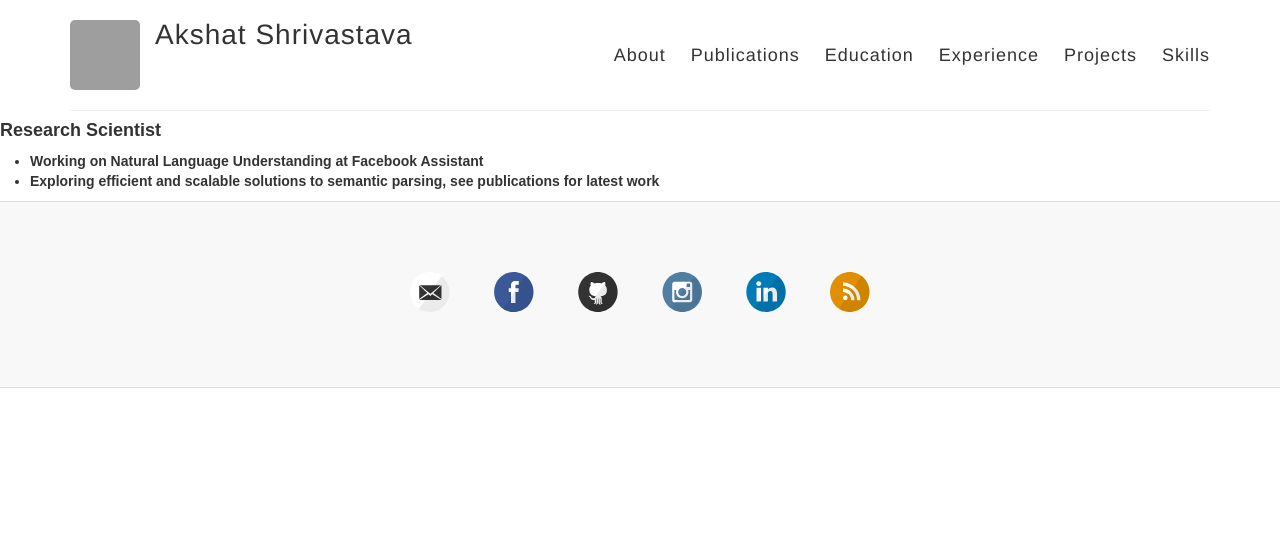
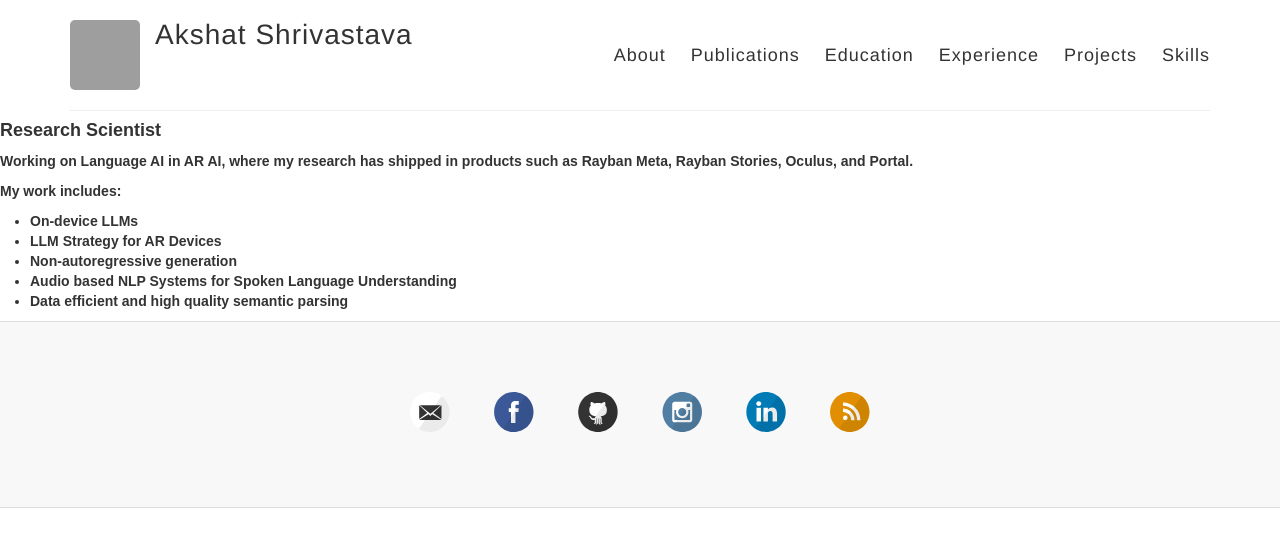
Before and after one commit to AkshatSh/akshatsh.github.io, a Jekyll site: the page built from _posts/2019-09-16-exp.markdown, in a window 1280 px wide. Shown: the top 547 px of the page. Built offline with Jekyll 4.4.1, drawn with Linux system fonts in a browser that asks for light colours; nearby versions of some CDN libraries; grey boxes are pictures that could not be loaded.

Commit message:
Update 2019-09-16-exp.markdown

```diff
--- a/_posts/2019-09-16-exp.markdown
+++ b/_posts/2019-09-16-exp.markdown
@@ -8,5 +8,11 @@ description: |
 
 #### Research Scientist
 
-* Working on Natural Language Understanding at Facebook Assistant
-* Exploring efficient and scalable solutions to semantic parsing, see publications for latest work
+Working on Language AI in AR AI, where my research has shipped in products such as Rayban Meta, Rayban Stories, Oculus, and Portal.
+
+My work includes:
+- On-device LLMs
+- LLM Strategy for AR Devices
+- Non-autoregressive generation
+- Audio based NLP Systems for Spoken Language Understanding
+- Data efficient and high quality semantic parsing
```
